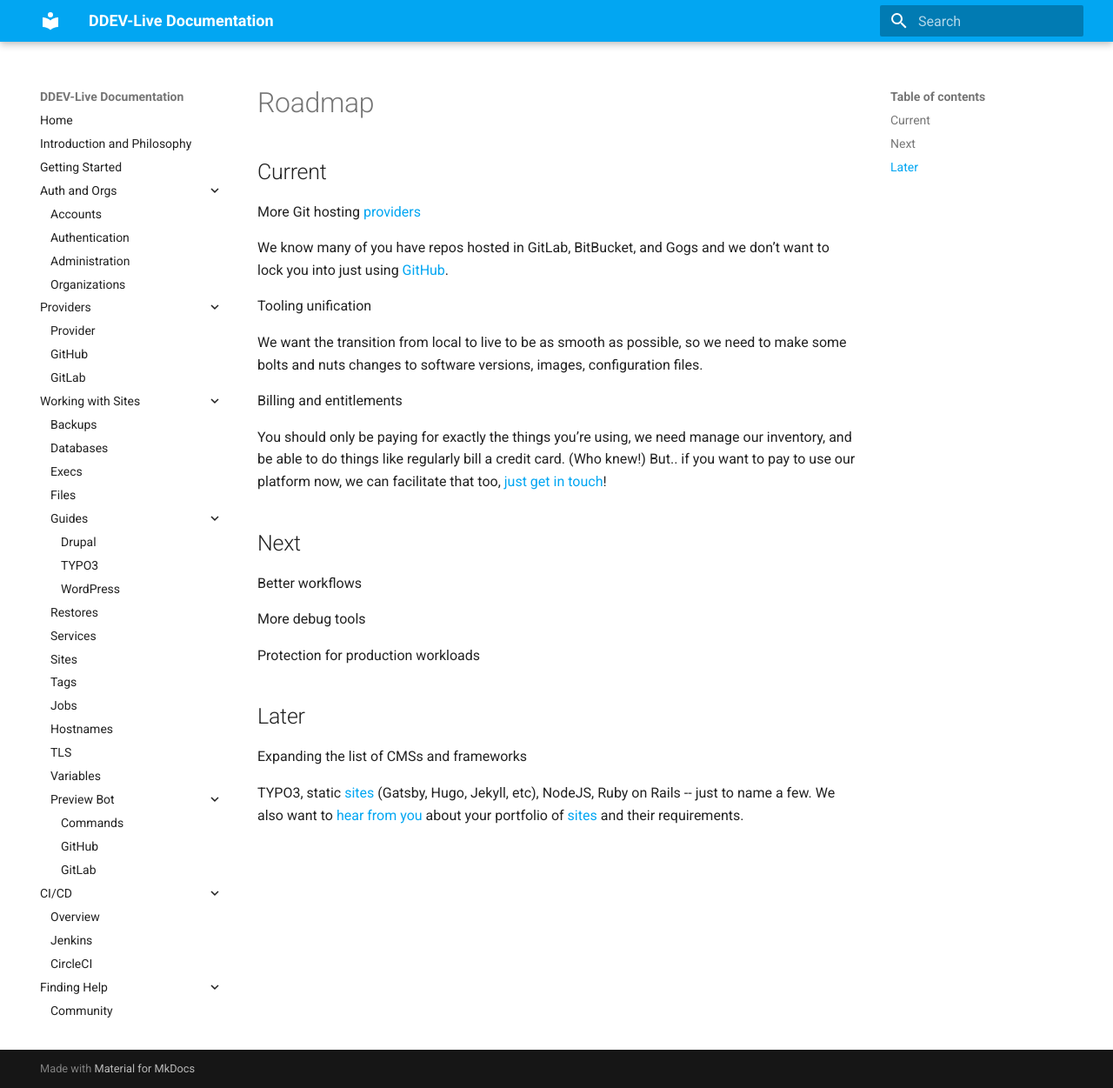
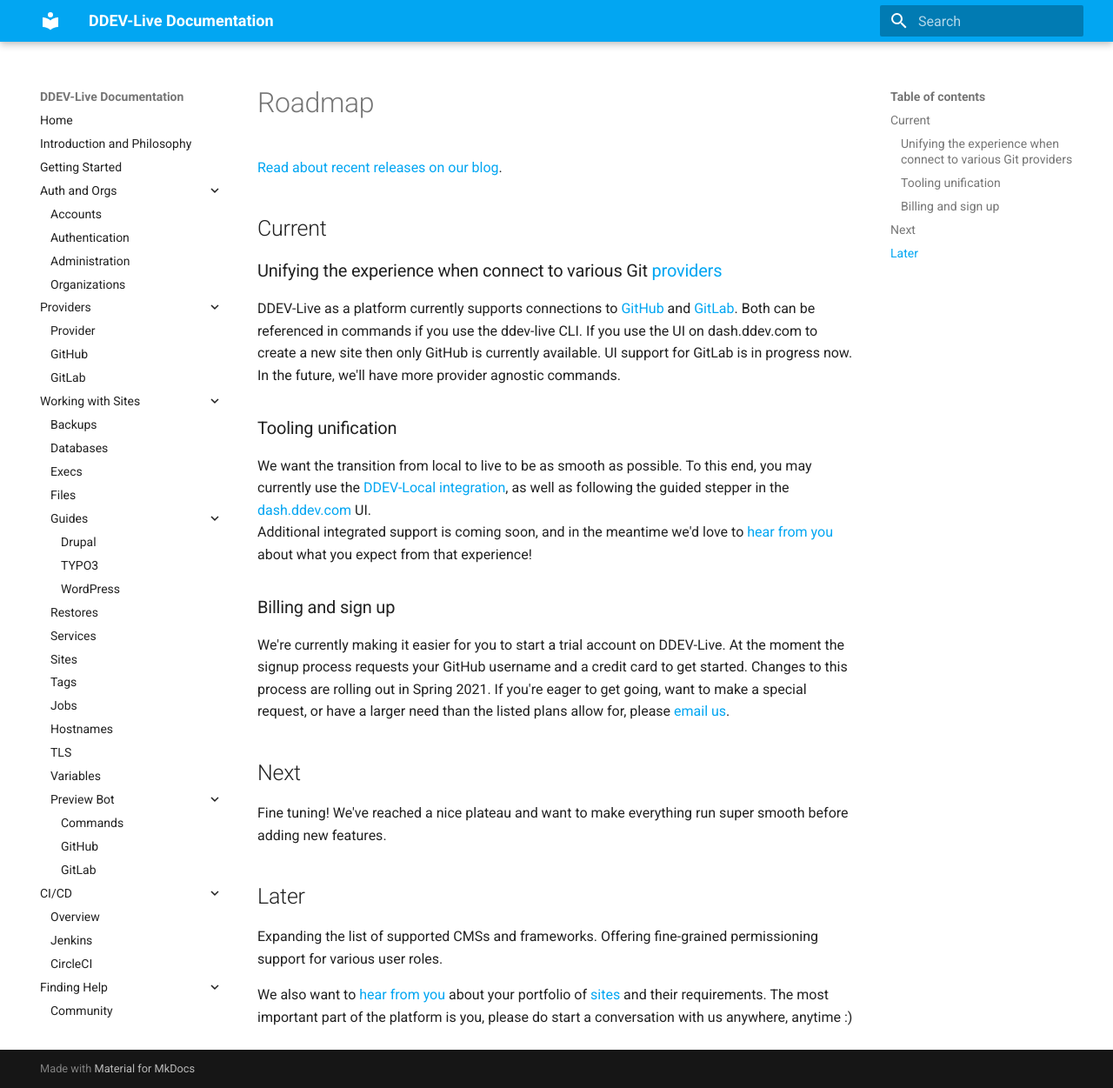
Before and after one commit to fru-io/docs-live, an MkDocs documentation site: the page built from docs/roadmap.md, in a window 1280 px wide and 1251 px high. Shown: the whole window at 87% size. Built offline with MkDocs 1.6.1 and Material for MkDocs 9.7.7, drawn with Linux system fonts in a browser that asks for light colours.

Commit message:
Update roadmap.md (#134)
Bring roadmap up to date

```diff
--- a/docs/roadmap.md
+++ b/docs/roadmap.md
@@ -1,30 +1,27 @@
 ---
 title: Roadmap
-description: What's new and what's coming soon for Kubernetes-based hosting on DDEV
+description: What's new and what's coming soon for DDEV hosting
 ---
+
 # Roadmap
 
+[Read about recent releases on our blog](https://www.ddev.com/tag/platform-updates/).
+
 ## Current
-More Git hosting [providers](providers.md)
+### Unifying the experience when connect to various Git [providers](providers.md)
+DDEV-Live as a platform currently supports connections to [GitHub](github.md) and [GitLab](gitlab.md). Both can be referenced in commands if you use the ddev-live CLI. If you use the UI on dash.ddev.com to create a new site then only GitHub is currently available. UI support for GitLab is in progress now. In the future, we'll have more provider agnostic commands.
 
-We know many of you have repos hosted in GitLab, BitBucket, and Gogs and we don’t want to lock you into just using [GitHub](github.md).
+### Tooling unification
+We want the transition from local to live to be as smooth as possible. To this end, you may currently use the [DDEV-Local integration](https://ddev.readthedocs.io/en/stable/users/providers/DDEV-Live/), as well as following the guided stepper in the [dash.ddev.com](https://dash.ddev.com/) UI.
+Additional integrated support is coming soon, and in the meantime we'd love to [hear from you](support.md) about what you expect from that experience!
 
-Tooling unification
-
-We want the transition from local to live to be as smooth as possible, so we need to make some bolts and nuts changes to software versions, images, configuration files.
-
-Billing and entitlements
-
-You should only be paying for exactly the things you’re using, we need manage our inventory, and be able to do things like regularly bill a credit card. (Who knew!) But.. if you want to pay to use our platform now, we can facilitate that too, [just get in touch](https://docs.ddev.com/support/)!
+### Billing and sign up
+We're currently making it easier for you to start a trial account on DDEV-Live. At the moment the signup process requests your GitHub username and a credit card to get started. Changes to this process are rolling out in Spring 2021. If you're eager to get going, want to make a special request, or have a larger need than the listed plans allow for, please [email us](mailto:support@ddev.com).
 
 ## Next
-Better workflows
-
-More debug tools
-
-Protection for production workloads
+Fine tuning! We've reached a nice plateau and want to make everything run super smooth before adding new features.
 
 ## Later
-Expanding the list of CMSs and frameworks
+Expanding the list of supported CMSs and frameworks. Offering fine-grained permissioning support for various user roles.
 
-TYPO3, static [sites](sites.md) (Gatsby, Hugo, Jekyll, etc), NodeJS, Ruby on Rails --  just to name a few. We also want to [hear from you](https://dash.ddev.com/feedback/) about your portfolio of [sites](sites.md) and their requirements.
+We also want to [hear from you](https://dash.ddev.com/feedback/) about your portfolio of [sites](sites.md) and their requirements. The most important part of the platform is you, please do start a conversation with us anywhere, anytime :)
```
